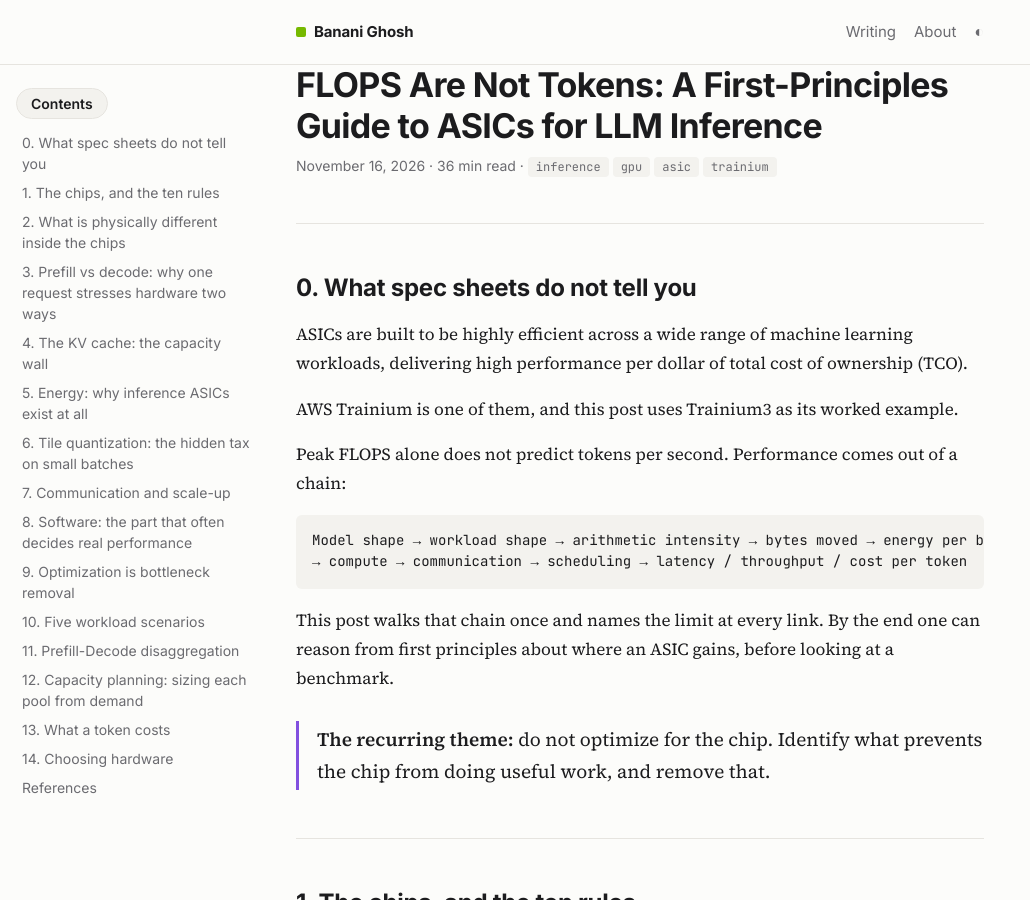
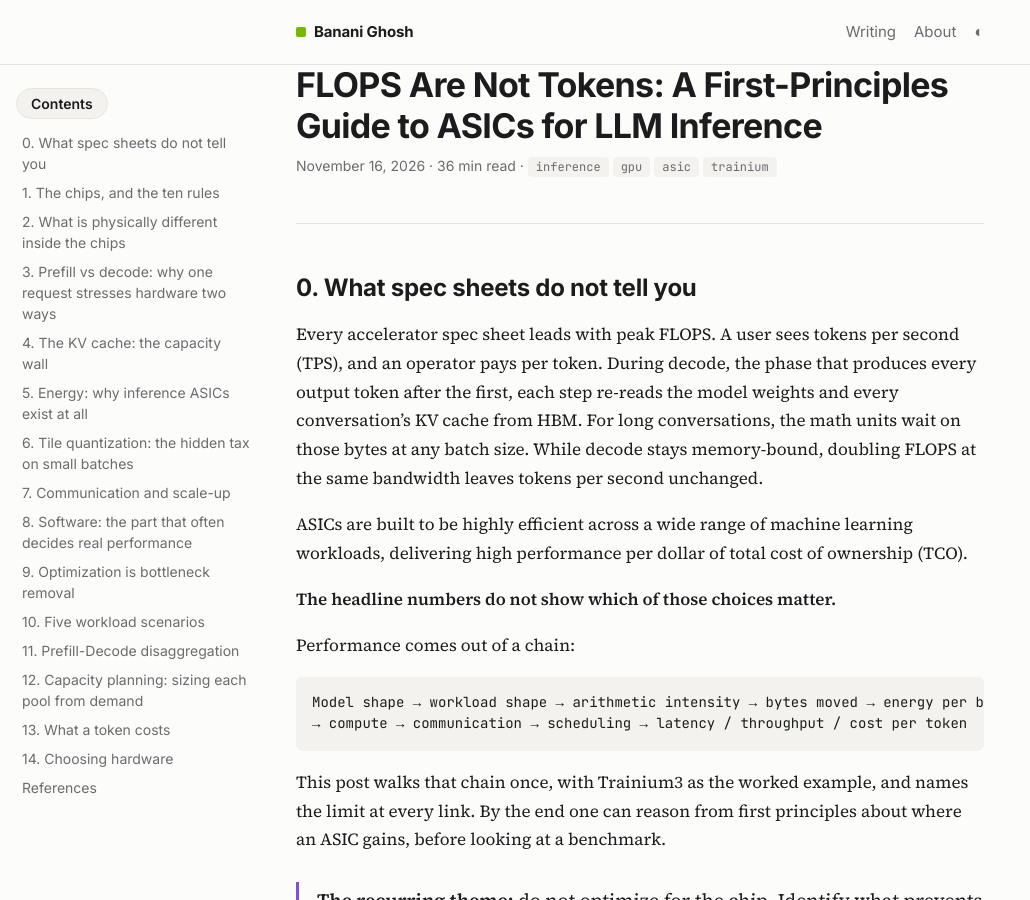
Before and after one commit to bananighosh/bananighosh.github.io, a Jekyll site: the page built from _posts/2026-11-16-flops-are-not-tokens.md, in a window 1280 px wide and 900 px high. Shown: the whole window, without its empty margins (0-1030 px from the left). Built offline with Jekyll 4.4.1, drawn with Linux system fonts in a browser that asks for light colours.

````diff
--- a/_posts/2026-11-16-flops-are-not-tokens.md
+++ b/_posts/2026-11-16-flops-are-not-tokens.md
@@ -17,18 +17,22 @@ math: false
 
 ## 0. What spec sheets do not tell you
 
+Every accelerator spec sheet leads with peak FLOPS. A user sees tokens per second (TPS), and an operator pays per token. During decode, the phase that produces every output token after the first, each step re-reads the model weights and every conversation's KV cache from HBM. For long conversations, the math units wait on those bytes at any batch size. While decode stays memory-bound, doubling FLOPS at the same bandwidth leaves tokens per second unchanged.
+
 ASICs are built to be highly efficient across a wide range of machine learning workloads, delivering high performance per dollar of total cost of ownership (TCO).
 
-AWS Trainium is one of them, and this post uses Trainium3 as its worked example.
+<p>
+<b>The headline numbers do not show which of those choices matter.</b>
+</p>
 
-Peak FLOPS alone does not predict tokens per second. Performance comes out of a chain:
+Performance comes out of a chain:
 
 ```txt
 Model shape → workload shape → arithmetic intensity → bytes moved → energy per byte
 → compute → communication → scheduling → latency / throughput / cost per token
 ```
 
-This post walks that chain once and names the limit at every link. By the end one can reason from first principles about where an ASIC gains, before looking at a benchmark.
+This post walks that chain once, with Trainium3 as the worked example, and names the limit at every link. By the end one can reason from first principles about where an ASIC gains, before looking at a benchmark.
 
 <div class="pullquote" markdown="1">
 <b>The recurring theme:</b> do not optimize for the chip. Identify what prevents the chip from doing useful work, and remove that.
````
